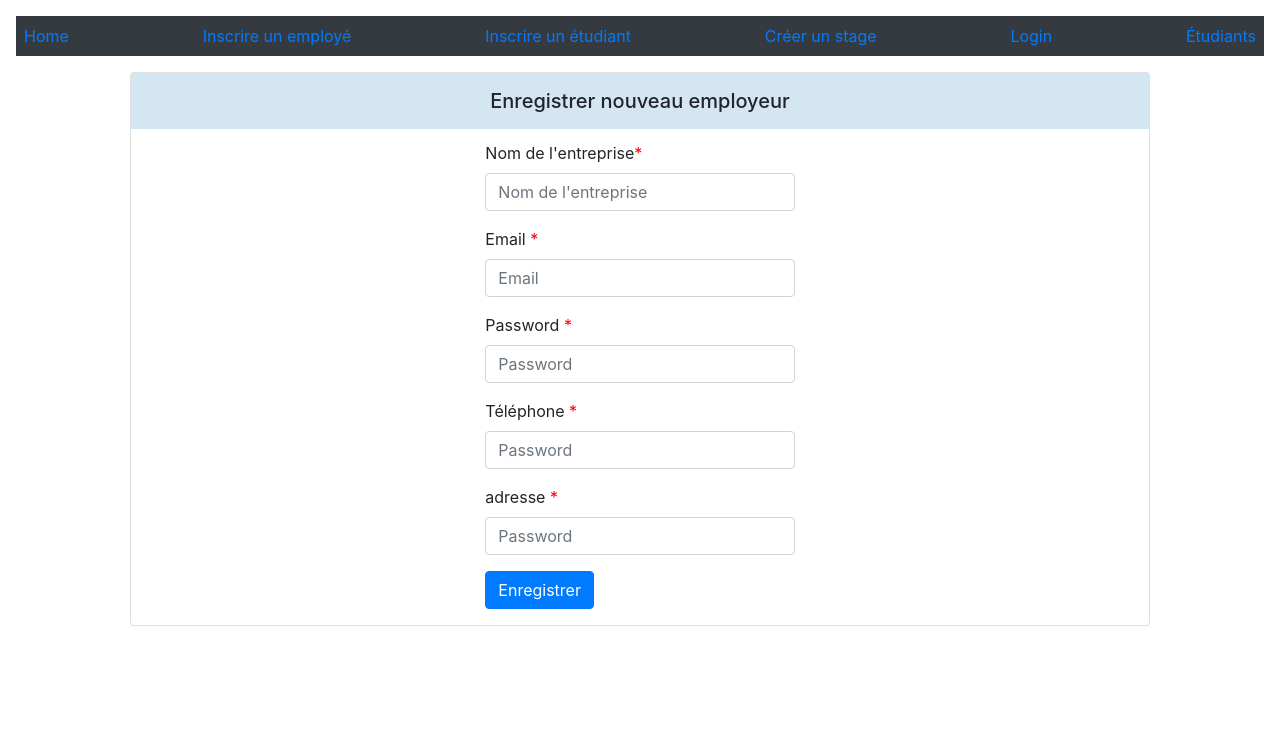
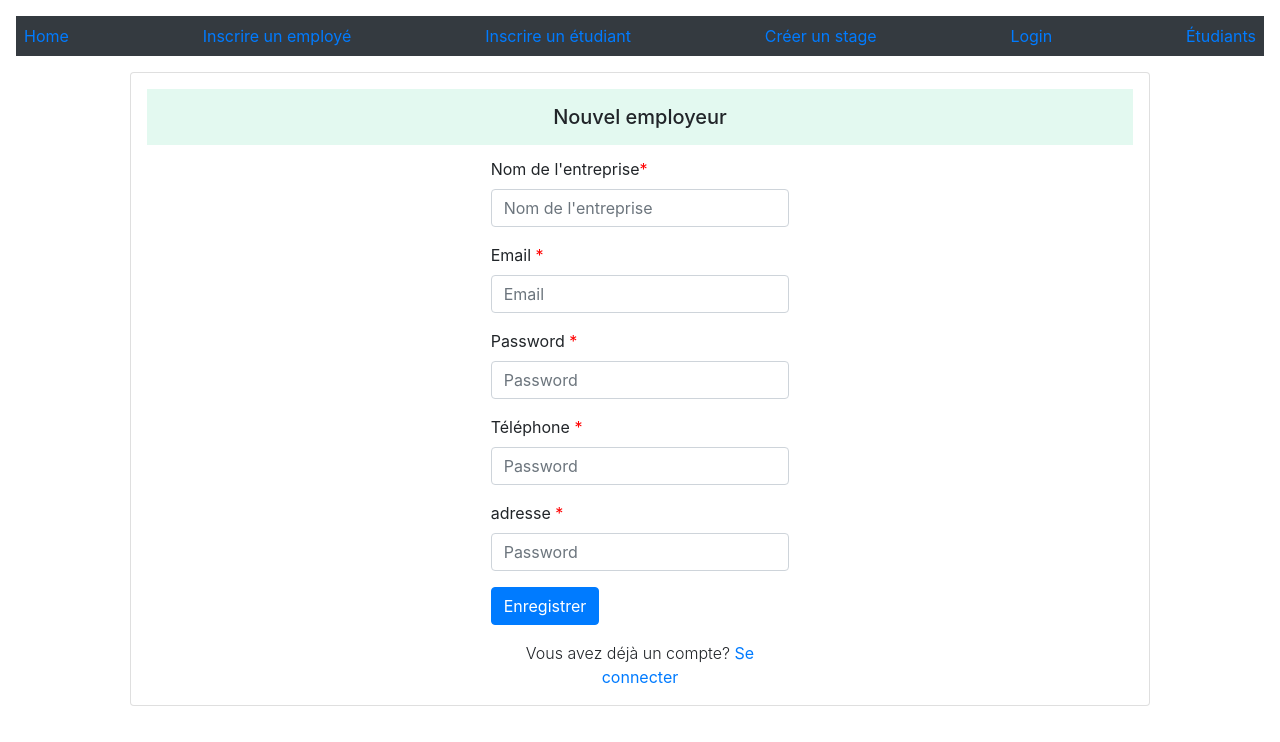
Before and after one commit to cidit/Projet-Integre-EQ1, a React (Create React App) app in the folder frontend/: page /empRegist in a window 1280 px wide. Shown: the top 742 px of the page. Built offline with nearby package versions, Linux system fonts and the light colour scheme.

Commit message:
Validation to code review

```diff
--- a/frontend/src/components/CreateStageComponent.js
+++ b/frontend/src/components/CreateStageComponent.js
@@ -3,7 +3,6 @@ import Stage from '../model/Stage'
 import StageService from '../service/StageService';
 import { Field, Form, ErrorMessage, withFormik } from "formik";
 import Employeur from '../model/Employeur';
-
 import '../css/Forms.css';
 import ValidationChamp from './ValidationChampVide'
 import ValidationDate from './ValidationDate'
@@ -31,7 +30,7 @@ class CreateStageComponent extends Component {
 
     return (
       <div className="card p-3">
-        <h5 className="breadcrumb ">Nouvelle offre de stage</h5>
+        <h5 className="card-title text-center p-3" style={{ background: '#E3F9F0' }}>Nouvel stage</h5>
         <Form onSubmit={handleSubmit}>
           <div className="container">
             <div className="row">
@@ -82,7 +81,7 @@ class CreateStageComponent extends Component {
                 <ErrorMessage name="nbAdmis">{msg => <div>{msg}</div>}</ErrorMessage>
               </div>
               <div className="form-group col">
-                <label>Heures par semaine</label>
+                <label className="control-label">Heures par semaine</label>
                 <Field type="number" name="nbHeuresParSemaine" className="form-control" validate={isRequired(<ValidationChamp field={" un Nombre d'heures par semaine"} min="0" />)} />
                 <ErrorMessage name="nbHeuresParSemaine">{msg => <div>{msg}</div>}</ErrorMessage>
               </div>
@@ -109,9 +108,11 @@ class CreateStageComponent extends Component {
               </div>
             </div>
 
+
+              <div className="form-group">
+
                 <button type="submit"
-              className={`submit ${isSubmitting || !isValid ? 'disabled' : ' '}`}
-              className="btn btn-primary"
+                  className={`submit ${isSubmitting || !isValid ? 'disabled' : ' '} btn btn-primary` }
                   disabled={isValidating || isSubmitting || !isValid} onClick={this.feedBack.bind(this)}>Enregistrer</button>
 
                 {status && status.message &&
@@ -121,10 +122,12 @@ class CreateStageComponent extends Component {
                 }
 
                 {this.state.sended && isValid &&
-              <div className="alert alert-success m-4" role="alert">
-                <a class="stretched-link" onClick={this.cancel.bind(this)}> Voir mes offres de Stage</a>
+                  <div className="alert alert-success mt-3" role="alert">
+                    <a className="stretched-link" onClick={this.cancel.bind(this)}> Voir mes offres de Stage</a>
                   </div>
                 }
+
+              </div>
           </div>
         </Form>
       </div>
--- a/frontend/src/components/EmployeurRegister.js
+++ b/frontend/src/components/EmployeurRegister.js
@@ -12,7 +12,7 @@ import ValidationChamp from './ValidationChampVide';
 let redirectStr = "";
 
 const formSchema = Yup.object().shape({
-    nomEntreprise: Yup.string().required('Not empty'),
+    nomEntreprise: Yup.string().required('Veuillez saissir un nom valide'),
     email: Yup.string()
         .required('Veuillez saissir un email valide')
         .email("Courriel inavalide"),
@@ -31,14 +31,18 @@ export default class EmployeurRegister extends Component {
 
     }
 
+    goToLogin() {
+        this.props.history.push('/Login');
+    }
+
     render() {
 
         return (
 
             <div className="container ">
                 <div className="col">
-                    <div className="card" >
-                        <h5 className="card-title text-center p-3" style={{background : '#D5E6F3 '}}>Enregistrer nouveau employeur</h5>
+                    <div className="card p-3" >
+                        <h5 className="card-title text-center p-3" style={{ background: '#E3F9F0 ' }}>Nouvel employeur</h5>
                         <Formik
                             initialValues={{
                                 nomEntreprise: "",
@@ -62,10 +66,10 @@ export default class EmployeurRegister extends Component {
                                                 } else {
                                                     EmployeurService.post(values);
                                                     actions.resetForm();
-                                                    actions.setStatus({message: "Utilisateur crée avec succès"});
+                                                    actions.setStatus({ message: "Utilisateur crée avec succès" });
 
                                                     setTimeout(() => {
-                                                        actions.setStatus({message: ''});
+                                                        actions.setStatus({ message: '' });
                                                     }, 3000);
 
                                                     actions.setSubmitting(false);
@@ -120,7 +124,7 @@ export default class EmployeurRegister extends Component {
                                                     <Field type="password"
                                                         name="password"
                                                         className="form-control"
-                                                            placeholder="Password"  />
+                                                        placeholder="Password" />
                                                     <ErrorMessage name="password">{msg => <div className="badge alert-danger">{msg}</div>}</ErrorMessage >
                                                 </div>
                                             </div>
@@ -133,7 +137,7 @@ export default class EmployeurRegister extends Component {
                                                     <Field type="text"
                                                         name="telephone"
                                                         className="form-control"
-                                                        placeholder="Password"  />
+                                                        placeholder="Password" />
                                                     <ErrorMessage name="telephone">{msg => <div className="badge alert-danger">{msg}</div>}</ErrorMessage >
                                                 </div>
                                             </div>
@@ -146,7 +150,7 @@ export default class EmployeurRegister extends Component {
                                                     <Field type="texte"
                                                         name="adresse"
                                                         className="form-control"
-                                                            placeholder="Password"  />
+                                                        placeholder="Password" />
                                                     <ErrorMessage name="adresse">{msg => <div className="badge alert-danger">{msg}</div>}</ErrorMessage >
                                                 </div>
                                             </div>
@@ -160,7 +164,7 @@ export default class EmployeurRegister extends Component {
                                                         className="btn btn-primary"
                                                         disabled={isValidating || isSubmitting || !isValid} >Enregistrer</button>
 
-                                                    { status && status.message &&
+                                                    {status && status.message &&
                                                         <div className="alert alert-success mt-3" role="alert">
                                                             {status.message}
                                                         </div>
@@ -169,9 +173,12 @@ export default class EmployeurRegister extends Component {
                                             </div>
                                         </div>
 
-
-
-
+                                        <div className="row">
+                                            <div className="col-sm-4 offset-sm-4 text-center" >
+                                            <span className="font-weight-light">Vous avez déjà un compte? </span>
+                                            <a href=" " className="stretched-link" onClick={this.goToLogin.bind(this)}>Se connecter </a>
+                                            </div>
+                                        </div>
                                     </div>
                                 </Form>
                             )}
```
Lines whose indentation alone changed are shown as unchanged.
